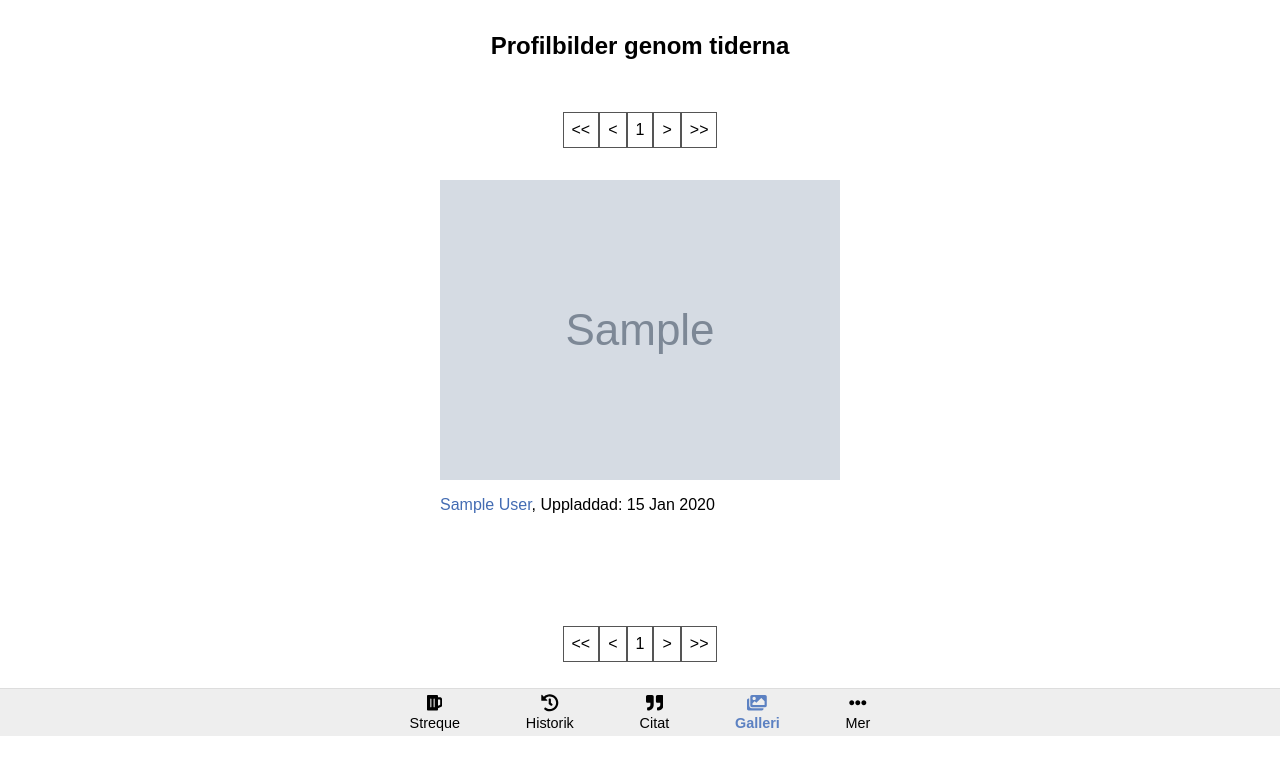
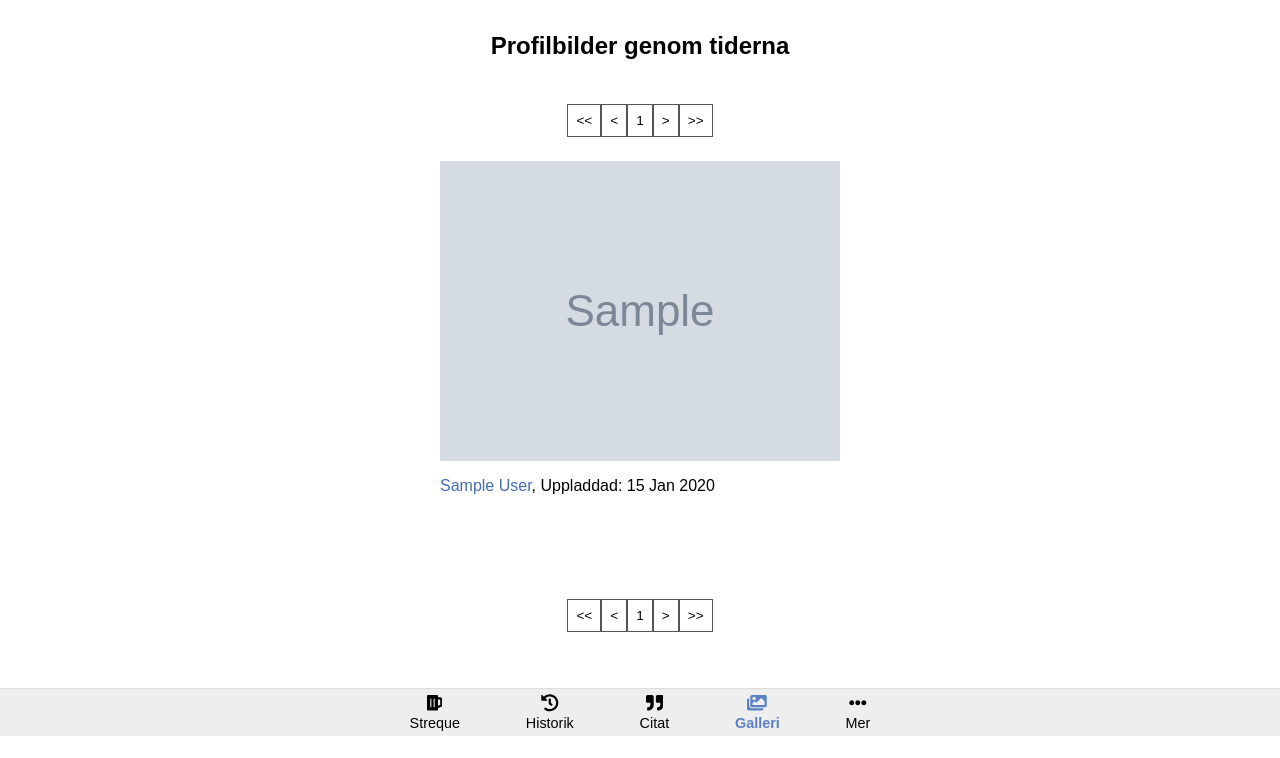
Before and after one commit to teknologkoren/flasquelistan, a Flask app: page /gallery/ in a window 1280 px wide. Shown: the part 64-822 px from the top of the page. After the commit the page ends 800 px from the top, so only its background shows below. Run offline with Flask 2, Linux system fonts and the light colour scheme; a user stored in the database is signed in; tables that the repository leaves empty hold one stand-in row (values such as "Sample post"); grey boxes marked "Sample" are stand-in pictures; parts of the project's set-up code (start-up, migrations or seed data) failed here and were passed over; some libraries are stand-ins or nearby versions.

Commit message:
Break out paginator into macro so it can be used elsewhere if needed

```diff
--- a/flasquelistan/static/css/streque.css
+++ b/flasquelistan/static/css/streque.css
@@ -282,13 +282,14 @@ ol.transaction-history li .value {
   margin-top: 1rem;
 }
 
-.gallery-paginator{
-    margin-top: 2rem;
-    margin-bottom: 2rem;
+.paginator{
+    margin-top: 1.5rem;
+    margin-bottom: 1.5rem;
     display: flex;
     flex-direction: row;
+    font-size: 85%;
 }
-.gallery-paginator-item{
+.paginator-item{
   padding: 0.5rem;
   border: 1px solid #555;
   border-collapse: collapse;
--- a/flasquelistan/templates/gallery.html
+++ b/flasquelistan/templates/gallery.html
@@ -2,63 +2,15 @@
 
 {% set active_page = "gallery" %}
 
-{% macro gallery_image_card(image) %}
-  <div class="gallery-item">
-    <a href="/static/uploads/profilepictures/{{ image.filename }}">
-      <img class="gallery-image" src="/static/uploads/profilepictures/{{ image.filename }}" alt="{{image.filename}}">
-    </a>
-    <div class="gallery-image-description">
-        <a href="/profile/{{ image.user.id }}">{{ image.user.full_name }}</a>,
-        {{_('Uppladdad')}}: {{ image.timestamp.strftime('%d %b %Y ') }}
-    </div>
-  </div>
-{% endmacro %}
-
-{% macro gallery_paginator_item(text, pagenum, active) %}
-<div class="gallery-paginator-item {% if active %}active{% endif %}">
-    {% if active %}
-      <a href="/gallery/{{pagenum}}">{{text}}</a>
-    {% else %}
-      {{text}}
-    {% endif %}
-  </div>
-{% endmacro %}
-
-{% macro gallery_paginator() %}
-  <div class="gallery-paginator">
-    {{ gallery_paginator_item('<<', 1, has_prev) }}
-    {{ gallery_paginator_item('<', page - 1, has_prev) }}
-
-    {% if has_prev %}
-      {% for p in range(page-2, page) %}
-      {% if p >= 1 %}
-          {{ gallery_paginator_item(p, p, True) }}
-        {% endif %}
-      {% endfor %}
-    {% endif %}
-
-    {{ gallery_paginator_item(page, page, False) }}
-
-    {% if has_next %}
-      {% for p in range(page+1, page+3) %}
-        {% if p <= last_page %}
-          {{ gallery_paginator_item(p, p, True) }}
-        {% endif %}
-      {% endfor %}
-    {% endif %}
-
-    {{ gallery_paginator_item('>', page + 1, has_next) }}
-    {{ gallery_paginator_item('>>', last_page, has_next) }}
-  </div>
-{% endmacro %}
+{% from "macros.html" import paginator, gallery_image_card %}
 
 
 {% block body %}
 <h2>{{_('Profilbilder genom tiderna')}}</h2>
-{{ gallery_paginator() }}
+{{ paginator('/gallery/', page, has_prev, has_next, last_page) }}
   {% for image in images %}
     {{ gallery_image_card(image) }}
   {% endfor %}
-{{ gallery_paginator() }}
+{{ paginator('/gallery/', page, has_prev, has_next, last_page) }}
 
 {% endblock %}
--- a/flasquelistan/templates/macros.html
+++ b/flasquelistan/templates/macros.html
@@ -53,3 +53,53 @@
 </div>
 {% endif %}
 {% endmacro %}
+
+{% macro paginator_item(base_url, text, pagenum, active) %}
+  <div class="paginator-item {% if active %}active{% endif %}">
+    {% if active %}
+    <a href="{{base_url}}{{pagenum}}">{{text}}</a>
+    {% else %}
+      {{text}}
+    {% endif %}
+  </div>
+{% endmacro %}
+
+{% macro paginator(base_url, page, has_prev, has_next, last_page) %}
+  <div class="paginator">
+    {{ paginator_item(base_url, '<<', 1, has_prev) }}
+    {{ paginator_item(base_url, '<', page - 1, has_prev) }}
+
+    {% if has_prev %}
+      {% for p in range(page-2, page) %}
+      {% if p >= 1 %}
+          {{ paginator_item(base_url, p, p, True) }}
+        {% endif %}
+      {% endfor %}
+    {% endif %}
+
+    {{ paginator_item(base_url, page, page, False) }}
+
+    {% if has_next %}
+      {% for p in range(page+1, page+3) %}
+        {% if p <= last_page %}
+          {{ paginator_item(base_url, p, p, True) }}
+        {% endif %}
+      {% endfor %}
+    {% endif %}
+
+    {{ paginator_item(base_url, '>', page + 1, has_next) }}
+    {{ paginator_item(base_url, '>>', last_page, has_next) }}
+  </div>
+{% endmacro %}
+
+{% macro gallery_image_card(image) %}
+  <div class="gallery-item">
+    <a href="/static/uploads/profilepictures/{{ image.filename }}">
+      <img class="gallery-image" src="/static/uploads/profilepictures/{{ image.filename }}" alt="          {{image.filename}}">
+    </a>
+    <div class="gallery-image-description">
+        <a href="/profile/{{ image.user.id }}">{{ image.user.full_name }}</a>,
+        {{_('Uppladdad')}}: {{ image.timestamp.strftime('%d %b %Y ') }}
+    </div>
+  </div>
+{% endmacro %}
```
